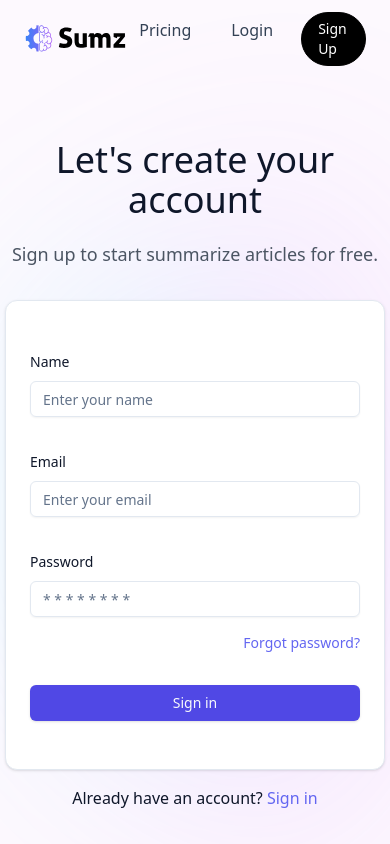
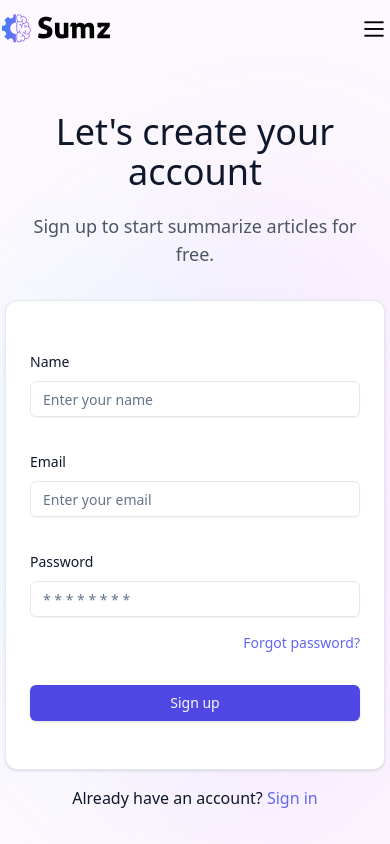
Before and after one commit to Julia-Alberici/summarize, a React (Vite) app: page /register in a window 390 px wide. Built offline with nearby package versions, Linux system fonts and the light colour scheme; no server answers; a web font is replaced by a local one.

Commit message:
add navigation

```diff
--- a/src/App.css
+++ b/src/App.css
@@ -125,8 +125,14 @@
   @apply relative z-10 flex items-center flex-col max-w-7xl mx-auto sm:px-8 px-6 min-h-screen;
 }
 
-.black_btn {
-  @apply rounded-full border border-black bg-black py-1.5 px-4 text-sm text-white transition-all hover:bg-white hover:text-black;
+@responsive {
+  .black_btn {
+    @apply rounded-full border border-black bg-black py-1.5 px-4 text-sm text-white transition-all hover:bg-white hover:text-black;
+  }
+}
+
+.menu_link {
+  @apply block text-center sm:inline-block rounded-lg px-3 py-1.5 text-slate-700 font-medium hover:bg-slate-100 hover:text-slate-900;
 }
 
 .head_text {
@@ -173,3 +179,37 @@
 .summary_box {
   @apply rounded-xl border border-gray-200 bg-white/20 shadow-[inset_10px_-50px_94px_0_rgb(199,199,199,0.2)] backdrop-blur p-4;
 }
+
+.line {
+  stroke: black;
+  stroke-width: 6;
+  transition: stroke-dasharray 600ms cubic-bezier(0.4, 0, 0.2, 1),
+  stroke-dashoffset 600ms cubic-bezier(0.4, 0, 0.2, 1);
+}
+.line1 {
+  stroke-dasharray: 60 207;
+  stroke-width: 6;
+}
+.line2 {
+  stroke-dasharray: 60 60;
+  stroke-width: 6;
+}
+.line3 {
+  stroke-dasharray: 60 207;
+  stroke-width: 6;
+}
+.opened .line1 {
+  stroke-dasharray: 90 207;
+  stroke-dashoffset: -134;
+  stroke-width: 6;
+}
+.opened .line2 {
+  stroke-dasharray: 1 60;
+  stroke-dashoffset: -30;
+  stroke-width: 6;
+}
+.opened .line3 {
+  stroke-dasharray: 90 207;
+  stroke-dashoffset: -134;
+  stroke-width: 6;
+}
--- a/src/App.tsx
+++ b/src/App.tsx
@@ -2,9 +2,9 @@ import './App.css';
 import { RouterProvider, createBrowserRouter } from "react-router-dom";
 import Home from './app/Home';
 import Pricing from './app/Pricing';
-import { logo } from './assets';
 import Login from './app/Login';
 import Register from './app/Register';
+import Navigation from './components/Navigation';
 
 const router = createBrowserRouter([
   {
@@ -35,18 +35,10 @@ const App = () => {
         </div>
 
         <div className="app">
-          <nav className="flex justify-between items-center w-full mb-10 pt-3">
-            <a href="/">
-              <img src={logo} alt="sumz logo" className="w-28 object-contain" />
-            </a>
-            {/* TODO - Fix link to repo */}
-            <div className="flex sm:justify-center space-x-4">
-              <a href='/pricing' className="rounded-lg px-3 py-1.5 text-slate-700 font-medium hover:bg-slate-100 hover:text-slate-900">Pricing</a>
-              <a href='/login' className='rounded-lg px-3 py-1.5 text-slate-700 font-medium hover:bg-slate-100 hover:text-slate-900'>Login</a>
-              <a href='/register' className='black_btn'>Sign Up</a>
-            </div>
-          </nav>
-          <RouterProvider router={router} />
+          <Navigation />
+          <section className="mt-28 w-full max-w-xl">
+            <RouterProvider router={router} />
+          </section>
         </div>
       </main>
     </div>
--- a/src/app/Register.tsx
+++ b/src/app/Register.tsx
@@ -88,7 +88,7 @@ const Register = () => {
                                 )}
                             />
                             <a href="#" className="text-indigo-500 font-medium text-sm !mt-4 flex justify-end">Forgot password?</a>
-                            <Button className="w-[100%]">Sign in</Button>
+                            <Button className="w-[100%]">Sign up</Button>
                         </form>
                     </Form>
                 </CardContent>
--- a/src/components/Demo.tsx
+++ b/src/components/Demo.tsx
@@ -46,7 +46,7 @@ const Demo = () => {
   }
 
   return (
-    <section className="mt-16 w-full max-w-xl">
+    <>
       <div className="flex flex-col w-full gap-2">
         <form className='relative flex justify-center items-center' onSubmit={handleSubmit}>
           <img src={linkIcon} alt='link icon' className="absolute left-0 my-2 ml-3 w-5" />
@@ -103,7 +103,7 @@ const Demo = () => {
         }
 
       </div>
-    </section>
+    </>
   )
 }
 
--- /dev/null
+++ b/src/components/Navigation.tsx
@@ -0,0 +1,33 @@
+import { useState } from 'react';
+import { logo } from '../assets';
+import { Separator } from './ui/separator';
+
+const Navigation = () => {
+    const [isMenuOpened, setIsMenuOpened] = useState(false)
+
+    return (
+        <nav className="flex justify-between items-center flex-wrap sm:flex-nowrap w-full pt-3 fixed">
+            <a href="/">
+                <img src={logo} alt="sumz logo" className="w-28 object-contain" />
+            </a>
+            <button className={`block sm:hidden z-20 ${isMenuOpened ? 'opened' : ''}`.trim()} onClick={() => setIsMenuOpened(!isMenuOpened)}>
+                <span className="sr-only">Open main menu</span>
+                <svg width="32" viewBox="0 0 100 100">
+                    <path className="line line1" fill='none' d="M 20,29.000046 H 80.000231 C 80.000231,29.000046 94.498839,28.817352 94.532987,66.711331 94.543142,77.980673 90.966081,81.670246 85.259173,81.668997 79.552261,81.667751 75.000211,74.999942 75.000211,74.999942 L 25.000021,25.000058" />
+                    <path className="line line2" fill='none' d="M 20,50 H 80" />
+                    <path className="line line3" fill='none' d="M 20,70.999954 H 80.000231 C 80.000231,70.999954 94.498839,71.182648 94.532987,33.288669 94.543142,22.019327 90.966081,18.329754 85.259173,18.331003 79.552261,18.332249 75.000211,25.000058 75.000211,25.000058 L 25.000021,74.999942" />
+                </svg>
+            </button>
+            {/* TODO - Fix link to repo */}
+            <div className={`${isMenuOpened ? "translate-y-0" : "-translate-y-full"} z-10 px-4 border-b rounded-b-[50%] top-0 transition-transform fixed w-full block flex-grow bg-white py-[48px] sm:translate-y-0 sm:border-0 sm:rounded-none sm:bg-transparent sm:py-0 sm:static sm:flex-grow-0 sm:w-auto sm:flex sm:justify-center sm:space-x-4`}>
+                <a href='/pricing' className='menu_link'>Pricing</a>
+                <Separator className='my-4 sm:hidden' orientation="horizontal" />
+                <a href='/login' className='menu_link'>Login</a>
+                <Separator className='my-4 sm:hidden' orientation="horizontal" />
+                <a href='/register' className='menu_link sm:black_btn'>Sign Up</a>
+            </div>
+        </nav>
+    )
+}
+
+export default Navigation
```
